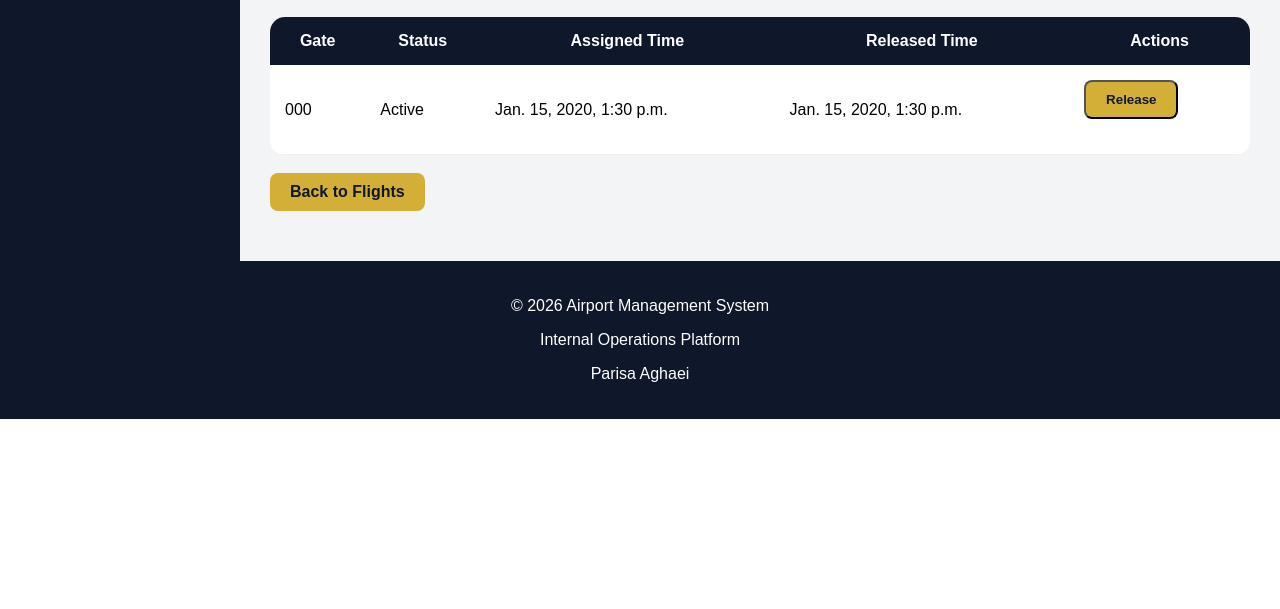
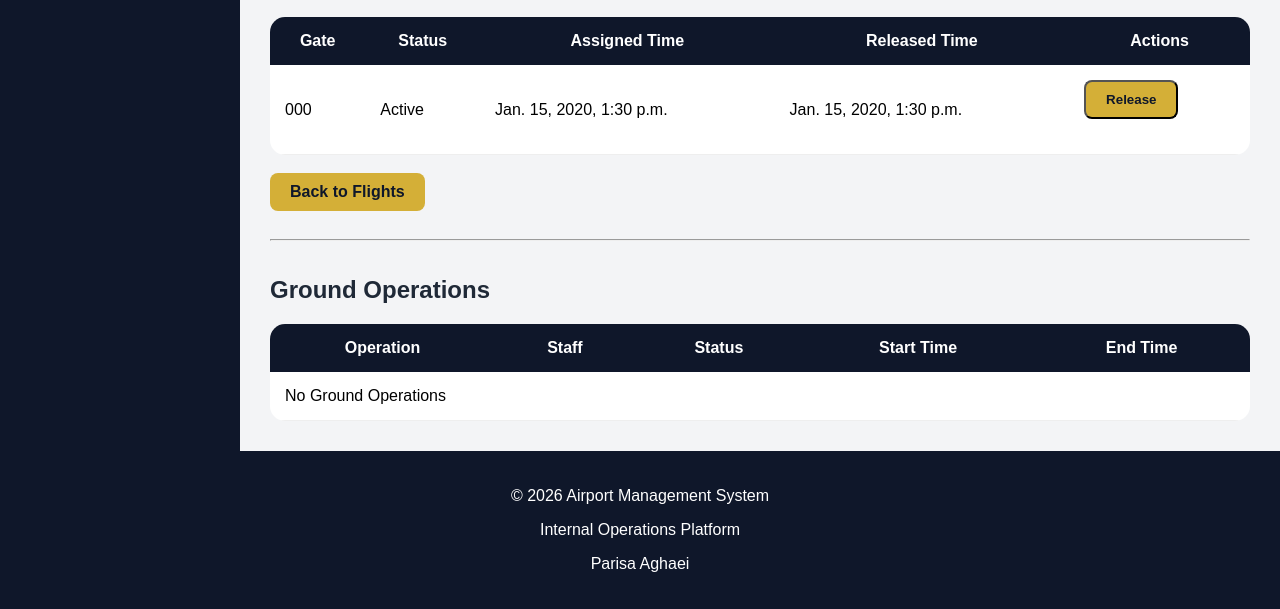
Before and after one commit to ParisaAg/airport-management-system, a Django app: page /flights/change-status/1/ in a window 1280 px wide. Shown: the part 787-1396 px from the top of the page. Before the commit the page ends 1206 px from the top, so only its background shows below. Run offline with Django 5.2, Linux system fonts and the light colour scheme; a user stored in the database is signed in; tables that the repository leaves empty hold one stand-in row (values such as "Sample post"); data that the repository does not hold is empty.

Commit message:
Integrate ground operations with flight details

```diff
--- a/flights/views.py
+++ b/flights/views.py
@@ -155,11 +155,8 @@ def flight_delete(request, id):
 
 @login_required
 def flight_detail(request, id):
-    flight = get_object_or_404(
-        Flight,
-        id=id
-    )
-    return render(request,"flights/detail.html",{"flight": flight})
+    flight = get_object_or_404(Flight,id=id)
+    return render(request,"flights/detail.html",{"flight": flight, "ground_operations": flight.ground_operations.all()})
 
 
 
--- a/templates/flights/detail.html
+++ b/templates/flights/detail.html
@@ -146,5 +146,115 @@
 <br />
 
 <a href="{% url 'flight_list' %}" class="btn-primary"> Back to Flights </a>
+<hr>
 
+
+<h2>
+    Ground Operations
+</h2>
+
+
+
+<table class="data-table">
+
+
+<thead>
+
+<tr>
+
+<th>
+Operation
+</th>
+
+
+<th>
+Staff
+</th>
+
+
+<th>
+Status
+</th>
+
+
+<th>
+Start Time
+</th>
+
+
+<th>
+End Time
+</th>
+
+
+</tr>
+
+</thead>
+
+
+
+
+
+<tbody>
+
+
+{% for operation in ground_operations %}
+
+
+
+<tr>
+
+
+<td>
+{{ operation.operation_type.name }}
+</td>
+
+
+
+<td>
+{{ operation.assigned_staff.username }}
+</td>
+
+
+
+<td>
+
+<span class="status {{ operation.status|lower }}">
+
+{{ operation.get_status_display }}
+
+</span>
+
+</td>
+
+
+
+<td>
+{{ operation.start_time|default:"-" }}
+</td>
+
+
+
+<td>
+{{ operation.end_time|default:"-" }}
+</td>
+
+
+
+</tr>
+
+{% empty %}
+
+<tr>
+
+<td colspan="5">
+
+No Ground Operations
+
+</td>
+</tr>
+{% endfor %}
+
+</tbody>
+</table>
 {% endblock %}
```
